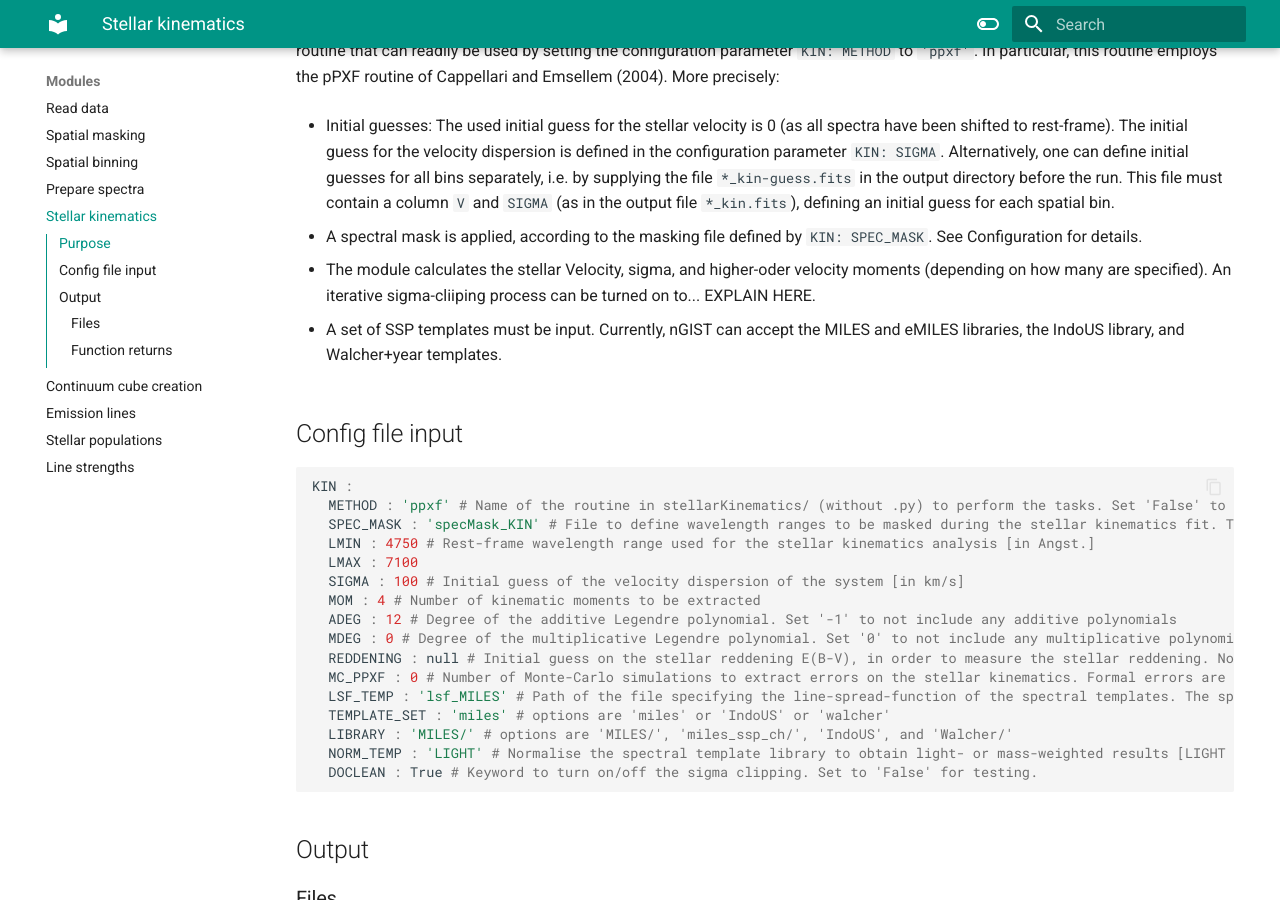
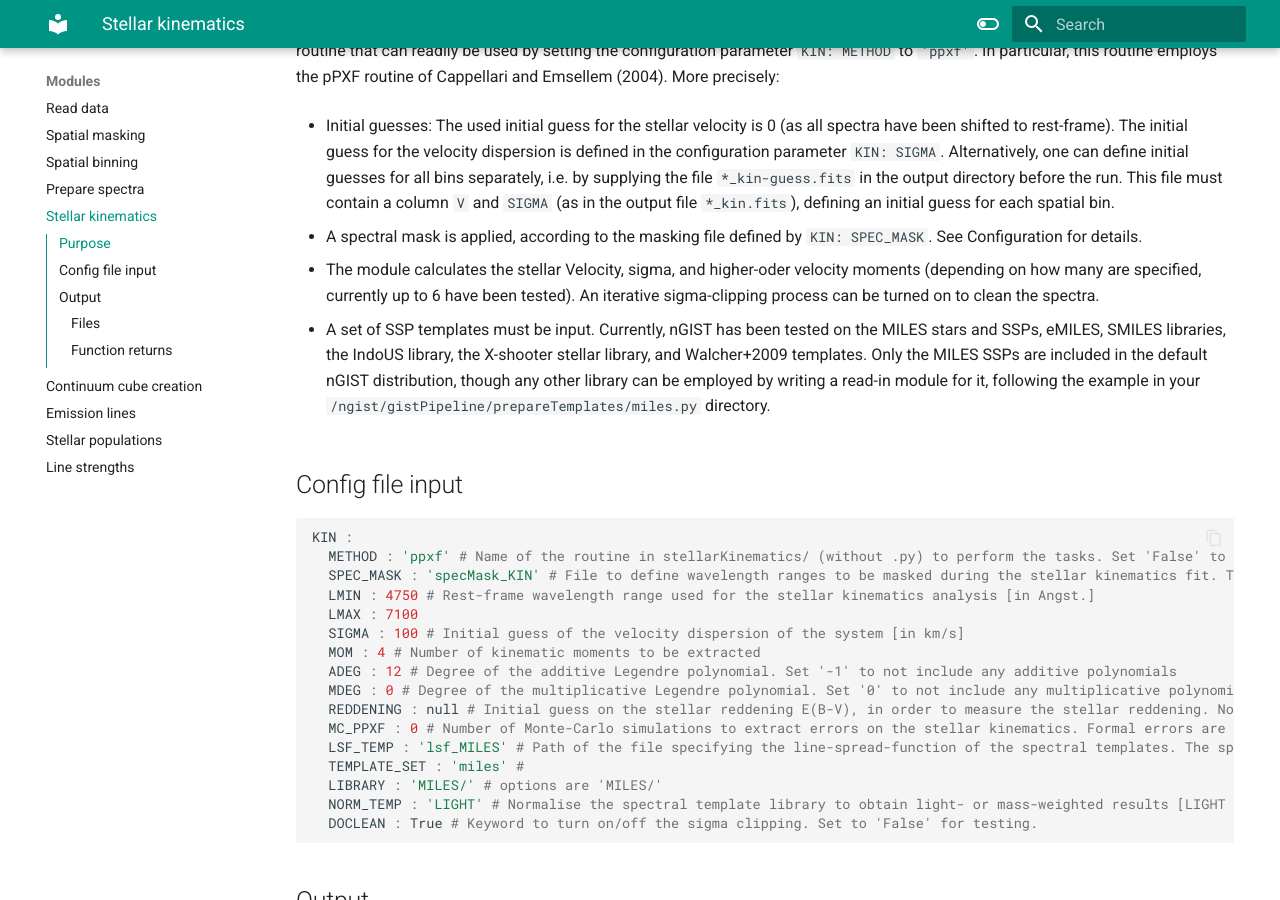
Before and after one commit to geckos-survey/gist-documentation, an MkDocs documentation site: the page built from docs/modules/stellar_kinematics.md, in a window 1280 px wide and 900 px high, scrolled down 266 px. Built offline with MkDocs 1.6.1 and Material for MkDocs 9.7.7, drawn with Linux system fonts in a browser that asks for light colours.

Commit message:
Update stellar_kinematics.md

````diff
--- a/docs/modules/stellar_kinematics.md
+++ b/docs/modules/stellar_kinematics.md
@@ -7,9 +7,9 @@ The `stellarKinematics` module measures the stellar kinematics of the observed s
 
 - A spectral mask is applied, according to the masking file defined by `KIN: SPEC_MASK`. See Configuration for details.
 
-- The module calculates the stellar Velocity, sigma, and higher-oder velocity moments (depending on how many are specified). An iterative sigma-cliiping process can be turned on to... EXPLAIN HERE.
+- The module calculates the stellar Velocity, sigma, and higher-oder velocity moments (depending on how many are specified, currently up to 6 have been tested). An iterative sigma-clipping process can be turned on to clean the spectra.
 
-- A set of SSP templates must be input. Currently, nGIST can accept the MILES and eMILES libraries, the IndoUS library, and Walcher+year templates.
+- A set of SSP templates must be input. Currently, nGIST has been tested on the MILES stars and SSPs, eMILES, SMILES libraries, the IndoUS library, the X-shooter stellar library, and Walcher+2009 templates. Only the MILES SSPs are included in the default nGIST distribution, though any other library can be employed by writing a read-in module for it, following the example in your `/ngist/gistPipeline/prepareTemplates/miles.py` directory.
 
 ## Config file input
 
@@ -26,8 +26,8 @@ KIN :
   REDDENING : null # Initial guess on the stellar reddening E(B-V), in order to measure the stellar reddening. Note: This cannot be used together with multiplicative polynomials.
   MC_PPXF : 0 # Number of Monte-Carlo simulations to extract errors on the stellar kinematics. Formal errors are saved in any case.
   LSF_TEMP : 'lsf_MILES' # Path of the file specifying the line-spread-function of the spectral templates. The specified path is relative to the configDir path in defaultDir.
-  TEMPLATE_SET : 'miles' # options are 'miles' or 'IndoUS' or 'walcher'
-  LIBRARY : 'MILES/' # options are 'MILES/', 'miles_ssp_ch/', 'IndoUS', and 'Walcher/'
+  TEMPLATE_SET : 'miles' #
+  LIBRARY : 'MILES/' # options are 'MILES/'
   NORM_TEMP : 'LIGHT' # Normalise the spectral template library to obtain light- or mass-weighted results [LIGHT / MASS]
   DOCLEAN : True # Keyword to turn on/off the sigma clipping. Set to 'False' for testing.
 ```
````
